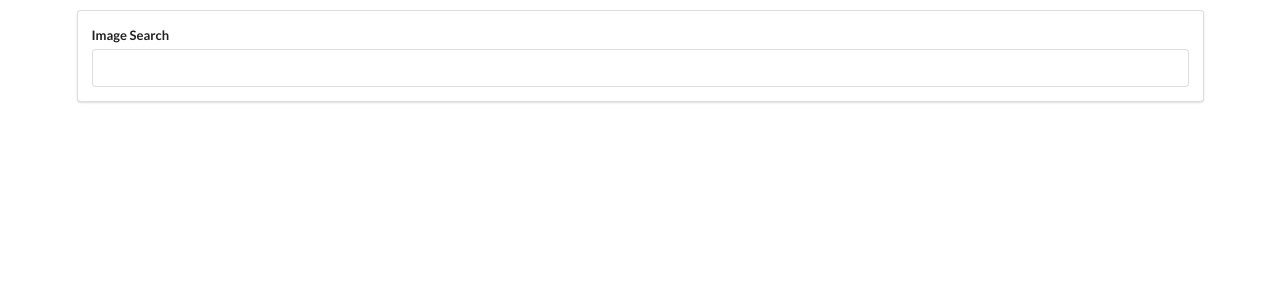
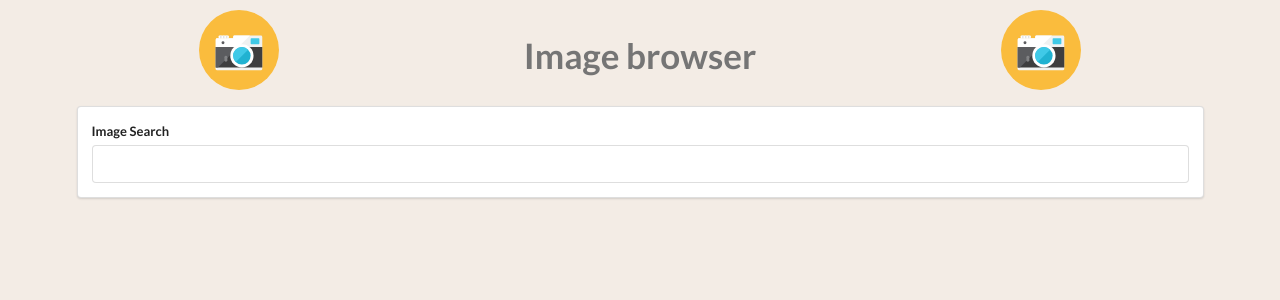
Before and after one commit to mdanieladla/pics, a React (Create React App) app: page / in a window 1280 px wide. Shown: the top 300 px of the page. Built offline with nearby package versions, Linux system fonts and the light colour scheme.

Commit message:
added div title and imported images and style

```diff
--- a/src/components/App.js
+++ b/src/components/App.js
@@ -1,8 +1,11 @@
 import React from 'react';
-// import { ReactDOM } from 'react';
 import unsplash from '../api/unsplash';
 import SearchBar from './SearchBar';
 import ImageList from './ImageList';
+//images
+import camera from '../images/camera.svg';
+//Styles
+import '../styles/app.css';
 
 class App extends React.Component {
   state = { images: [] };
@@ -16,7 +19,13 @@ class App extends React.Component {
 
   render() {
     return (
-      <div className='ui container' style={{ marginTop: '10px' }}>
+      <div className='ui container'>
+        <div className='title-div'>
+          <img src={camera} className='camera-svg' alt='camera svg' />
+          <h1 className='title'>Image browser</h1>
+          <img src={camera} className='camera-svg' alt='camera-svg' />
+        </div>
+
         <SearchBar onSubmit={this.handleSearchSubmit} />
         <ImageList images={this.state.images} />
       </div>
```
